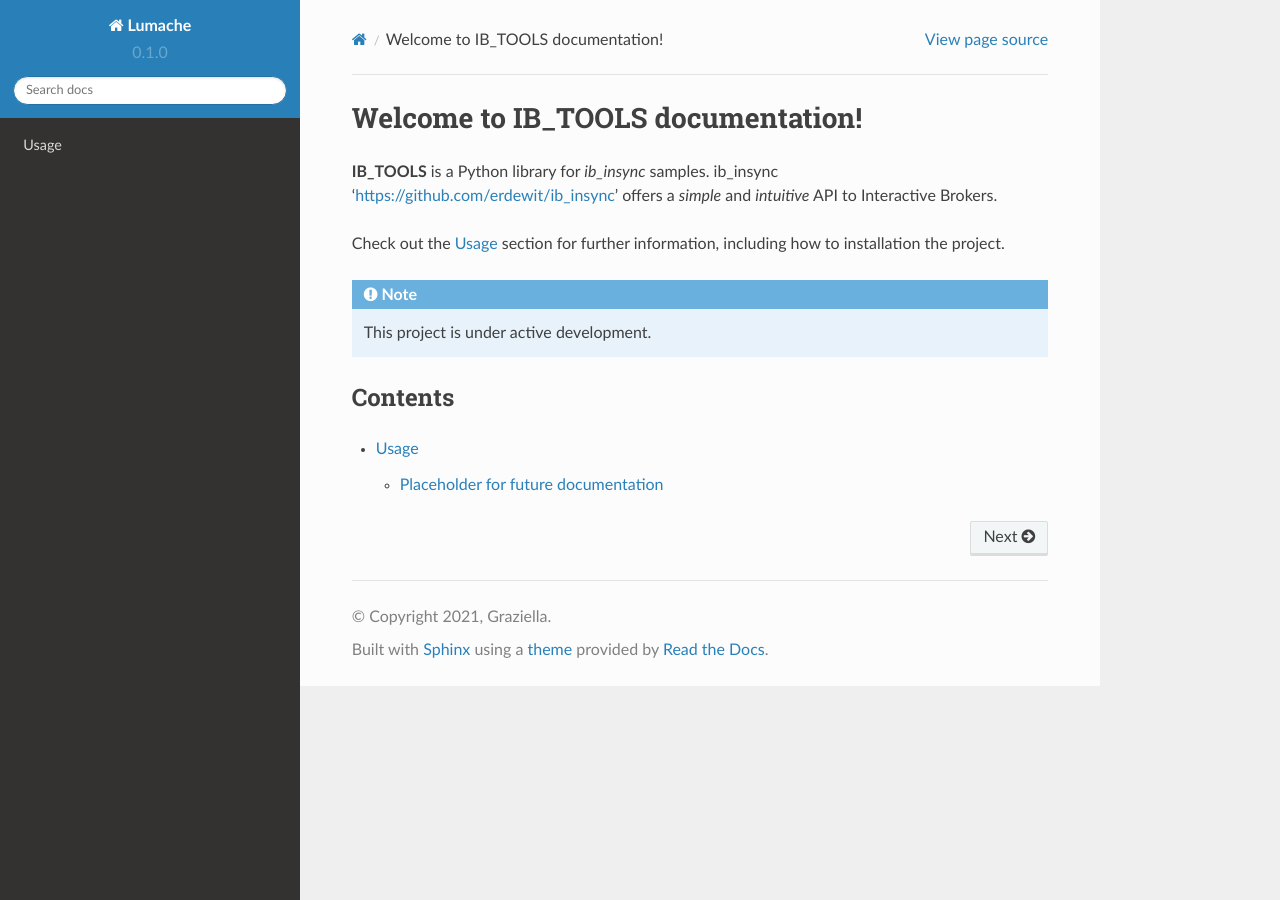
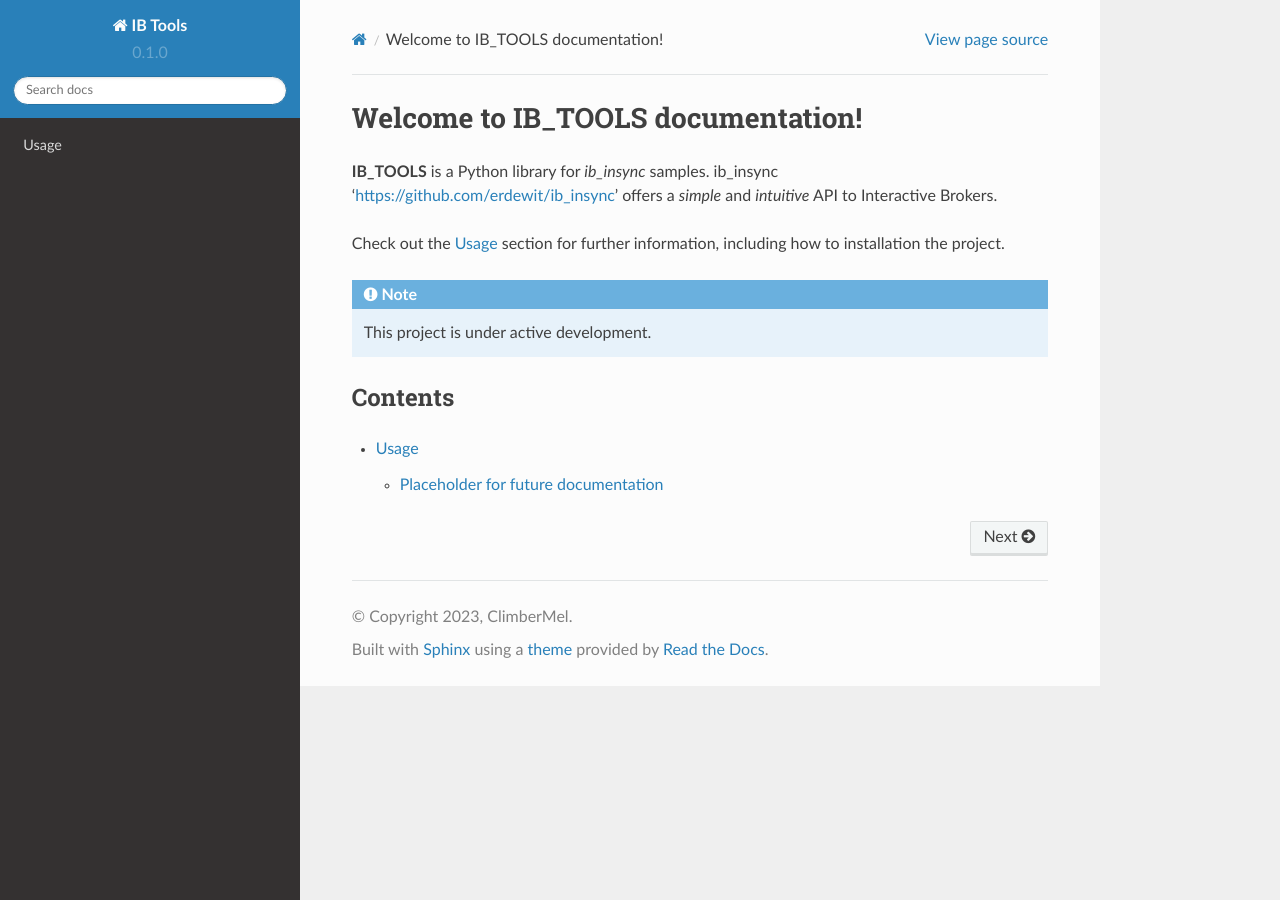
Before and after one commit to ClimberMel/ib_tools, a Sphinx documentation site: the page built from docs/source/index.rst, in a window 1280 px wide. Built offline with Sphinx 7.4.7 and the Read the Docs theme 2.0.0, drawn with Linux system fonts in a browser that asks for light colours; pages that are not in the unit, such as notebooks, are missing from menus.

Commit message:
Update conf.py

```diff
--- a/docs/source/conf.py
+++ b/docs/source/conf.py
@@ -2,9 +2,9 @@
 
 # -- Project information
 
-project = 'Lumache'
-copyright = '2021, Graziella'
-author = 'Graziella'
+project = 'IB Tools'
+copyright = '2023, ClimberMel'
+author = 'ClimberMel'
 
 release = '0.1'
 version = '0.1.0'
```
